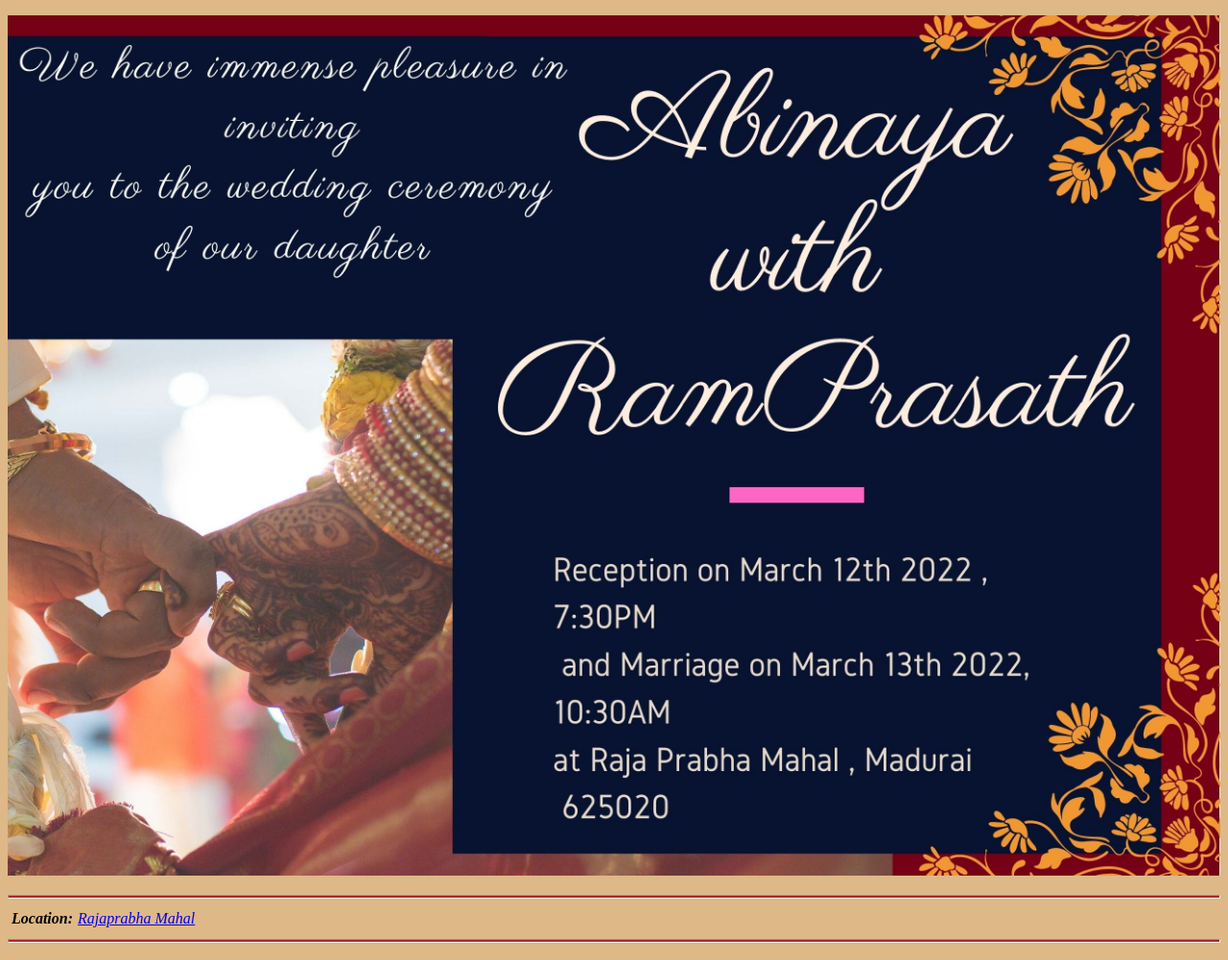
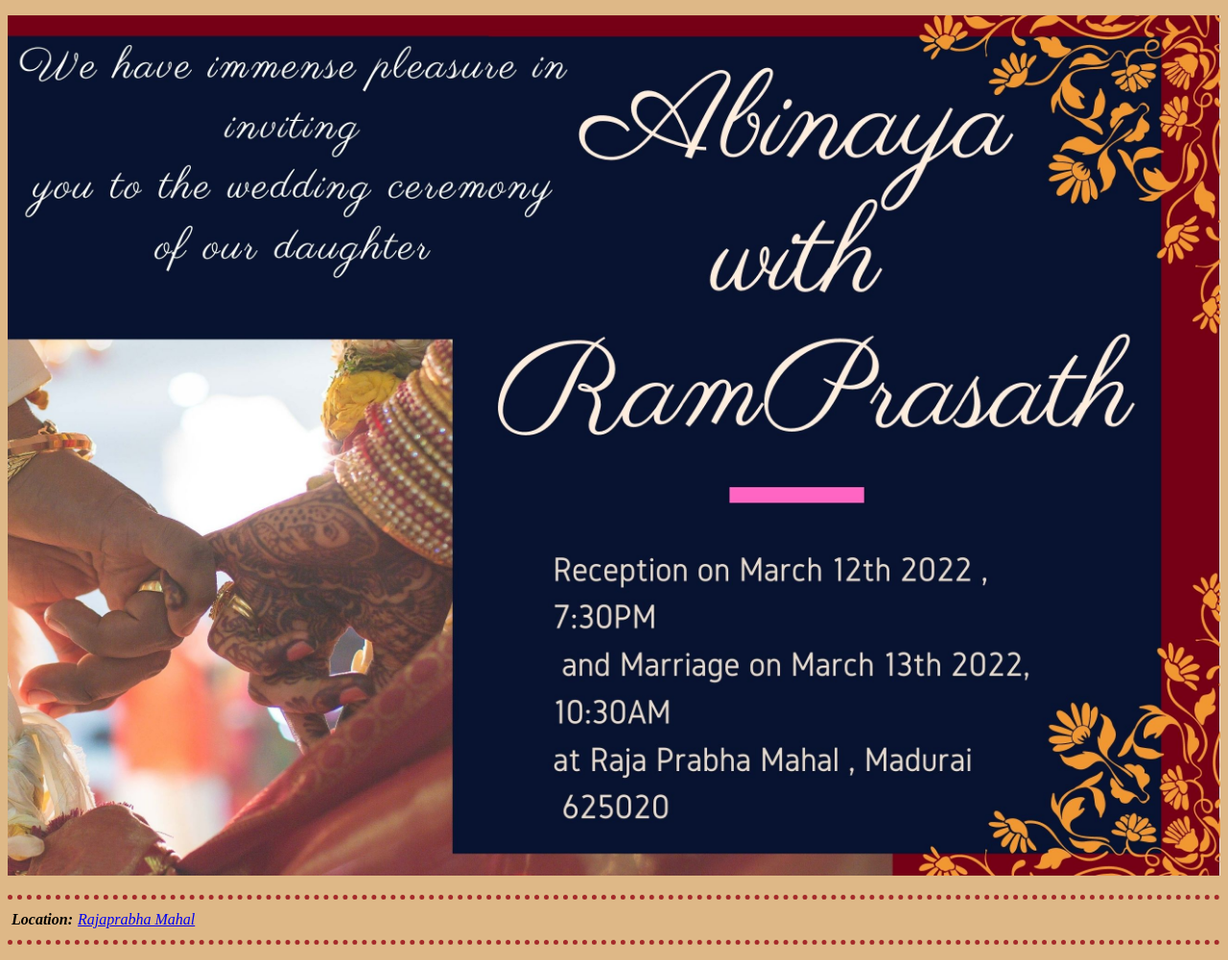
Before and after one commit to Vasanthgocool/Save_the_date, a plain HTML site: page index.html in a window 1280 px wide. Shown: the whole page at 96% size. Drawn offline with Linux system fonts and the light colour scheme.

Commit message:
Update index.html

```diff
--- a/index.html
+++ b/index.html
@@ -14,8 +14,13 @@
             width: 100%;
         }
         hr {
-            height: 2px;
-            background-color: brown;
+            border-style: none;
+            border-top-style:dotted;
+            border-color:brown;
+            border-width:5px;
+            height: 0px;
+            width:100%;
+
         }
     </style>
 </head>
```
